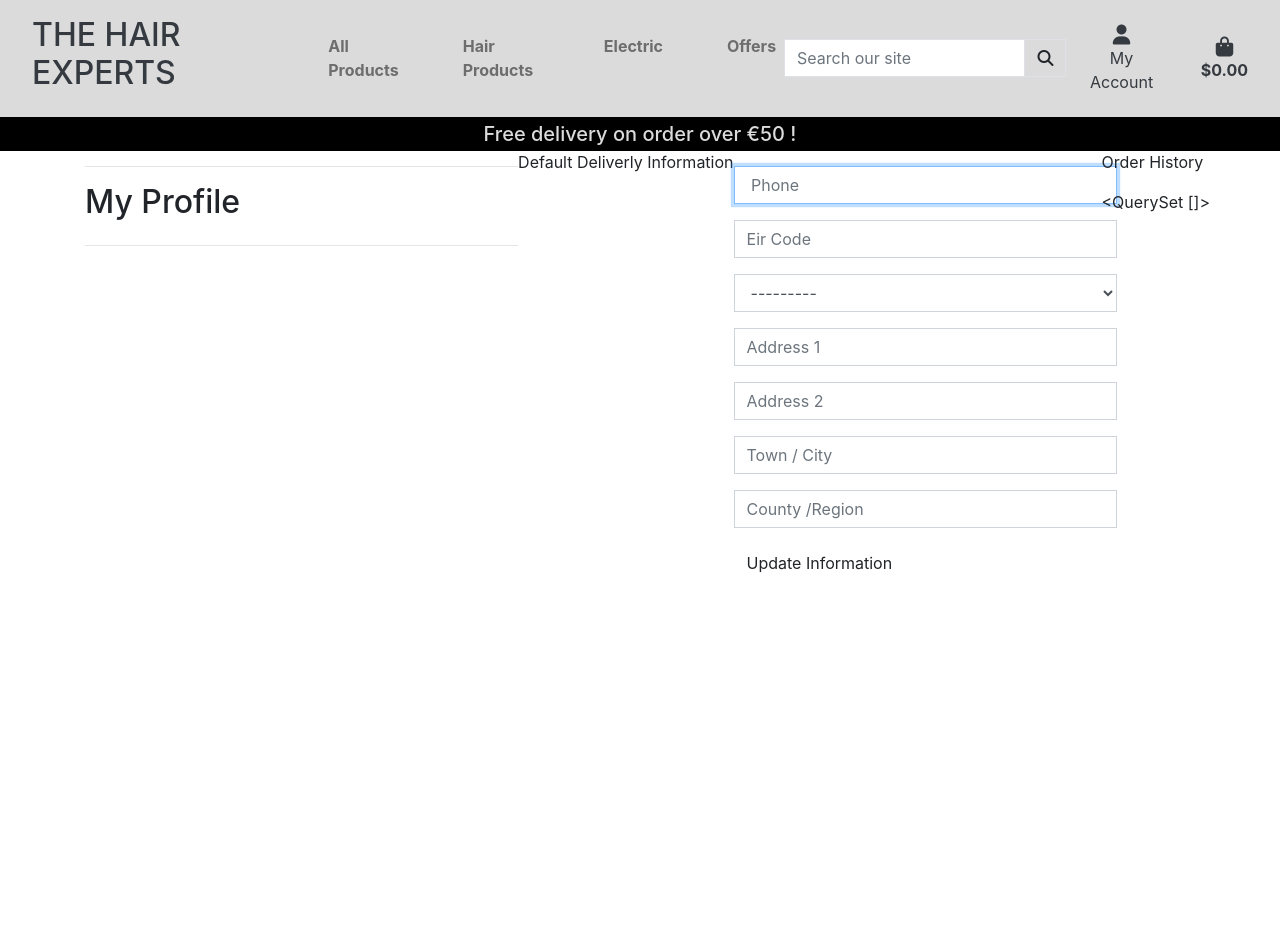
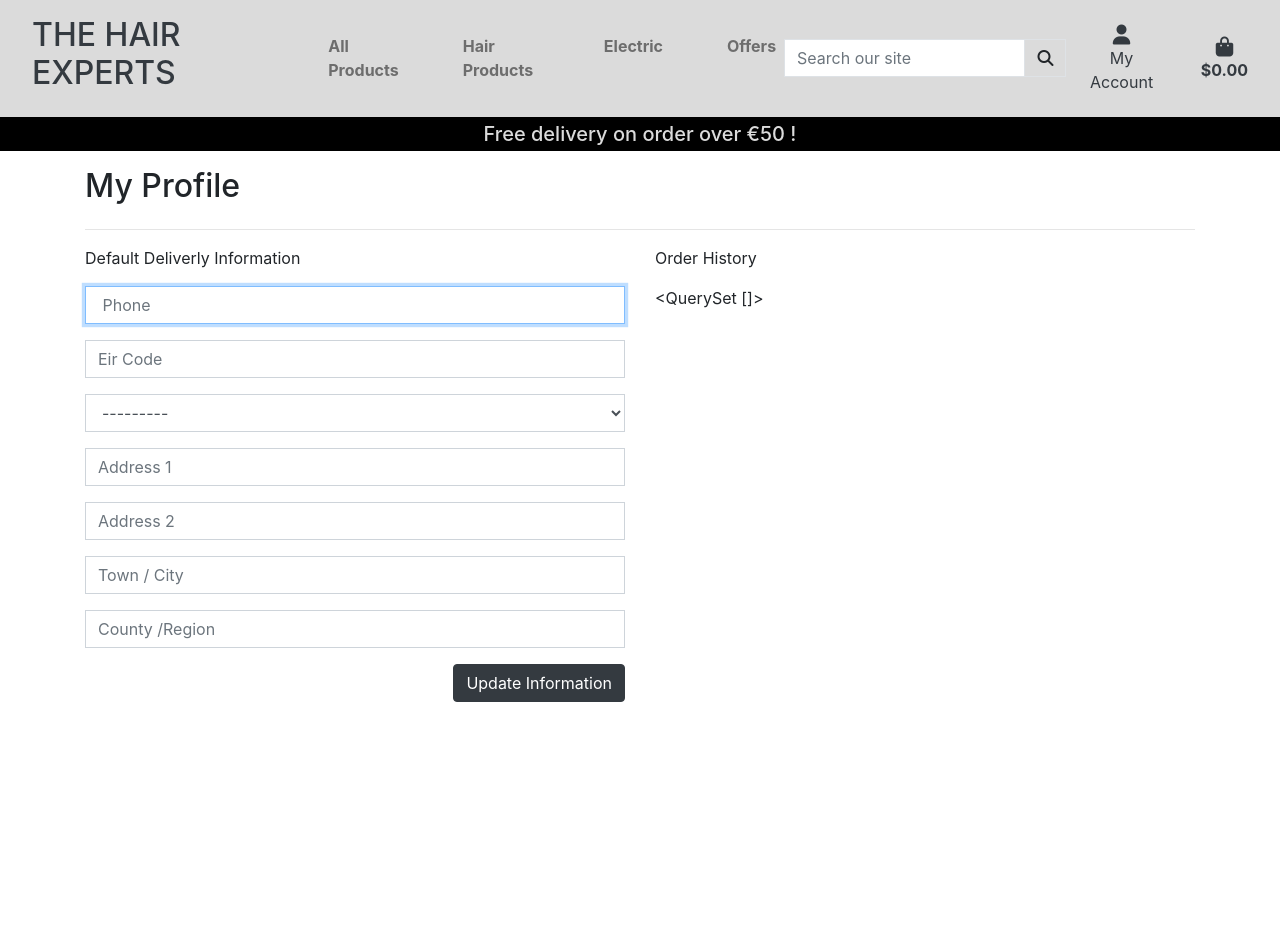
Before and after one commit to Chikayo-k/the-hair-experts, a Django app: page /profile/ in a window 1280 px wide. Shown: the top 942 px of the page. Run offline with Django 3.2, Linux system fonts and the light colour scheme; the visitor is signed in with stand-in values (Sample User, id 1); data comes from the database, SQL or seed files in the repository; data that the repository does not hold is empty; parts of the project's set-up code (start-up, migrations or seed data) failed here and were passed over; some libraries are stand-ins or nearby versions; some web fonts are replaced.

Commit message:
Update profile page to layout nicer

```diff
--- a/profiles/templates/profiles/profile.html
+++ b/profiles/templates/profiles/profile.html
@@ -17,25 +17,26 @@
 {% block content %}
 
     <div class="container profile-container">
-        <div class="row">
-            <div class="col">
         <hr>
         <h2 class="logo-font mb-4">My Profile</h2>
         <hr>
+        <div class="row">
                 {{ profile }}
-            </div>
-            <div class="row">
+                <div  class="col-lg-6">
                     <p>Default Deliverly Information</p>
                     <form class="mt-3" action="{%url 'profile' %}" method="POST" id="profile-update-form">
                         {% csrf_token %}
                         {{ form|crispy }}
-                    <button class="btn btn-black">Update Information</button>
+                        <button class="btn btn-dark float-right">Update Information</button>
                     </form>
                 </div>
-            <div>
+                <div class="col-lg-6">
                     <p>Order History</p>
                     {{ orders }}
                 </div>
+
+
+
         </div>
       </div>
 
```
Lines whose indentation alone changed are shown as unchanged.
